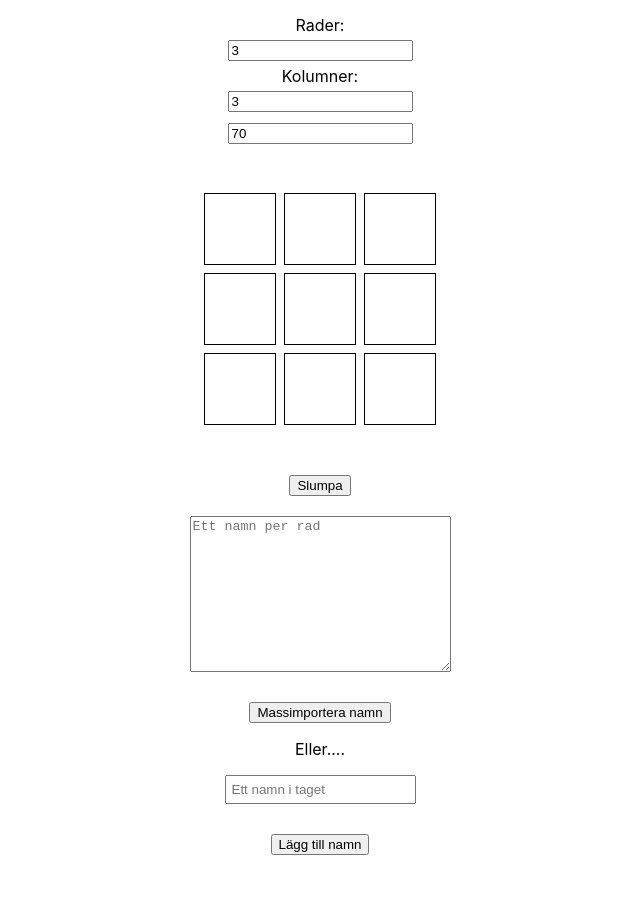
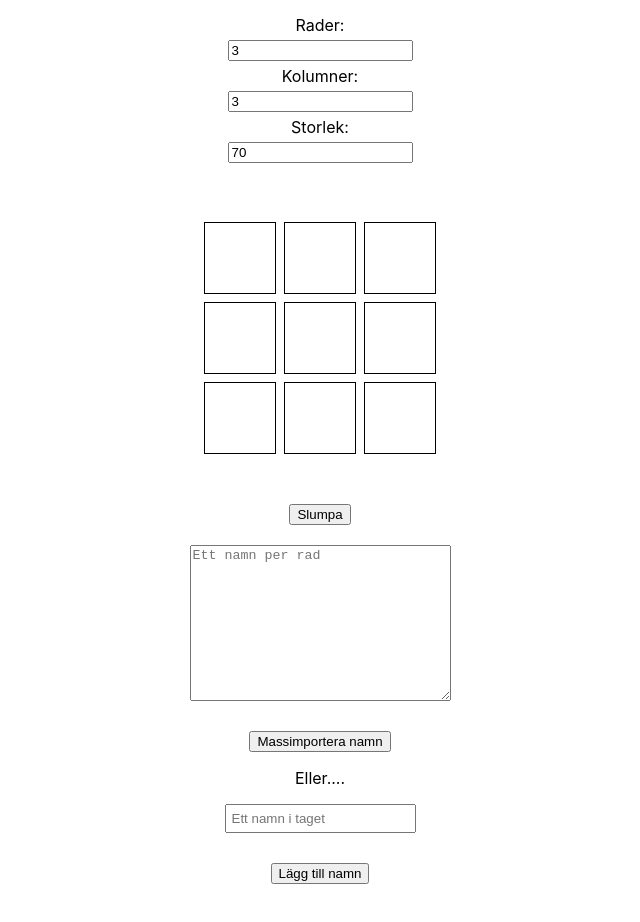
Before and after one commit to KillerrabbitAos/Skola77-frontend, a React (Create React App) app: page / in a window 1280 px wide. Shown: the top 922 px of the page, without its empty margins (320-960 px from the left). Built offline with nearby package versions, Linux system fonts and the light colour scheme.

Commit message:
Fix label gridstorlek

```diff
--- a/src/App.js
+++ b/src/App.js
@@ -56,8 +56,10 @@ const App = () => {
         <input type="number" max="50" value={rows} onChange={(e) => setRows(Math.max(0, Math.min(e.target.value, 50)))} />
         <label>Kolumner:</label>
         <input type="number" max="50" value={columns} onChange={(e) => setColumns(Math.max(0, Math.min(e.target.value, 50)))} />
+        <label>Storlek:</label>
+        <input type="number" label="Rutstorkek: " value={cellSize} max="300" onChange={(e) => setCellSize(e.target.value, 300)} />
       </div>
-  <input type="number" label="Rutstorkek: " value={cellSize} max="300" onChange={(e) => setCellSize(e.target.value, 300)} />
+
   <Grid rows={rows} columns={columns} boxes={boxes} setBoxes={setBoxes} names={names} boxNames={boxNames} setBoxNames={setBoxNames} filledBoxes={filledBoxes} cellSize={cellSize} setCellSize={setCellSize} />
       <button onClick={handleMixNames}>Slumpa</button>
       <div className='gridInstallning' id='kebaben'>
```
